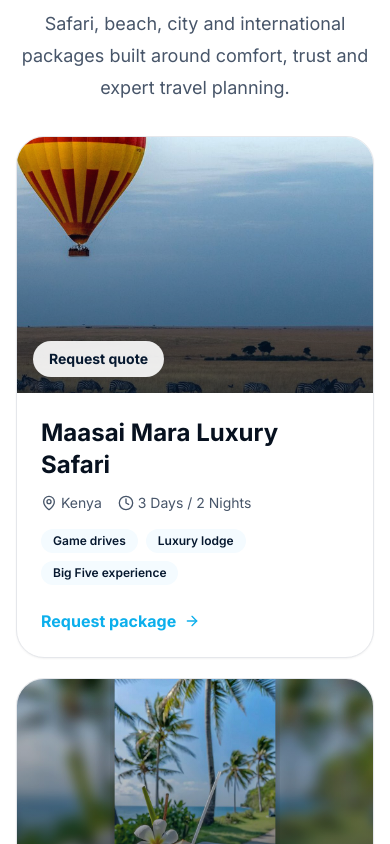
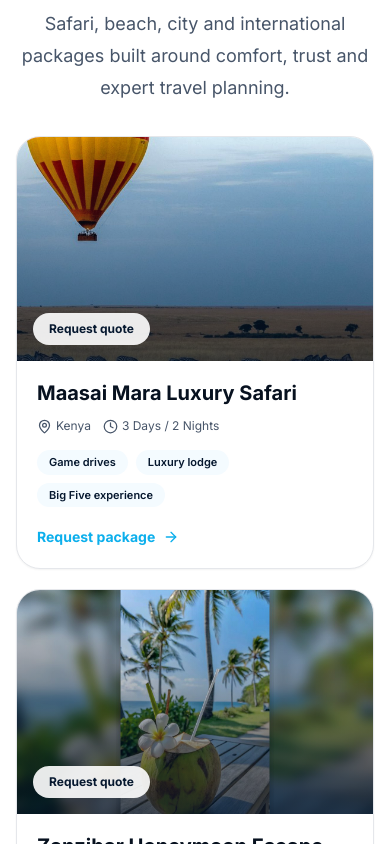
Before and after one commit to Ngovoze/ferone-tours-travels, a Next.js app: page / in a window 390 px wide. Shown: the part 1520-2364 px from the top of the page. Built offline with nearby package versions, Linux system fonts and the light colour scheme; no server answers; a web font is replaced by a local one.

Commit message:
fix: improve tour card mobile spacing

```diff
--- a/components/shared/tour-card.tsx
+++ b/components/shared/tour-card.tsx
@@ -3,8 +3,8 @@ import Link from "next/link";
 import { ArrowRight, Clock, MapPin } from "lucide-react";
 
 export function TourCard({ tour }: { tour: { title:string; destination:string; duration:string; price:string; image:string; highlights:string[] } }){
-  return <article className="group overflow-hidden rounded-[1.75rem] border bg-white shadow-sm transition hover:-translate-y-1 hover:shadow-luxury">
-    <div className="relative h-64 overflow-hidden"><Image src={tour.image} alt={tour.title} fill className="object-cover transition duration-700 group-hover:scale-105"/><div className="absolute inset-0 bg-gradient-to-t from-luxury-navy/70 to-transparent"/><p className="absolute bottom-4 left-4 rounded-full bg-white/90 px-4 py-2 text-sm font-bold text-luxury-navy">{tour.price}</p></div>
-    <div className="p-6"><h3 className="text-2xl font-bold">{tour.title}</h3><div className="mt-3 flex flex-wrap gap-4 text-sm text-slate-600"><span className="flex items-center gap-1"><MapPin size={16}/>{tour.destination}</span><span className="flex items-center gap-1"><Clock size={16}/>{tour.duration}</span></div><div className="mt-4 flex flex-wrap gap-2">{tour.highlights.map(h=><span key={h} className="rounded-full bg-luxury-sand px-3 py-1 text-xs font-semibold text-luxury-navy">{h}</span>)}</div><Link href="/contact" className="mt-6 inline-flex items-center gap-2 font-bold text-luxury-ocean">Request package <ArrowRight size={16}/></Link></div>
+  return <article className="group overflow-hidden rounded-3xl border bg-white shadow-sm transition hover:-translate-y-1 hover:shadow-luxury md:rounded-[1.75rem]">
+    <div className="relative h-56 overflow-hidden md:h-64"><Image src={tour.image} alt={tour.title} fill className="object-cover transition duration-700 group-hover:scale-105"/><div className="absolute inset-0 bg-gradient-to-t from-luxury-navy/70 to-transparent"/><p className="absolute bottom-4 left-4 rounded-full bg-white/90 px-4 py-2 text-xs font-bold text-luxury-navy md:text-sm">{tour.price}</p></div>
+    <div className="p-5 md:p-6"><h3 className="text-xl font-bold leading-tight md:text-2xl">{tour.title}</h3><div className="mt-3 flex flex-wrap gap-3 text-xs text-slate-600 md:gap-4 md:text-sm"><span className="flex items-center gap-1"><MapPin size={15}/>{tour.destination}</span><span className="flex items-center gap-1"><Clock size={15}/>{tour.duration}</span></div><div className="mt-4 flex flex-wrap gap-2">{tour.highlights.map(h=><span key={h} className="rounded-full bg-luxury-sand px-3 py-1 text-[11px] font-semibold text-luxury-navy md:text-xs">{h}</span>)}</div><Link href="/contact" className="mt-5 inline-flex items-center gap-2 text-sm font-bold text-luxury-ocean md:mt-6 md:text-base">Request package <ArrowRight size={16}/></Link></div>
   </article>
 }
```
